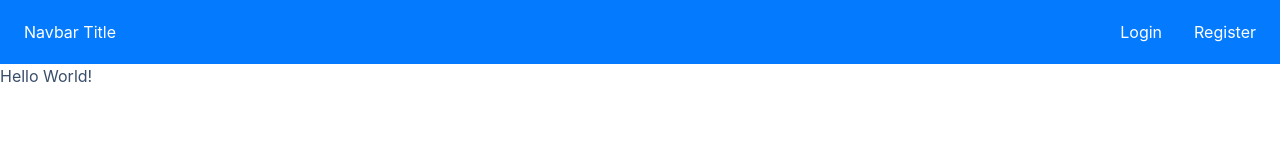
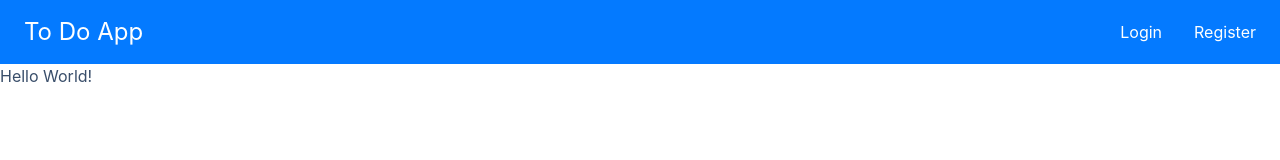
Before and after one commit to JimmyCamus/Serverless-Todo-App, a React (Create React App) app: page / in a window 1280 px wide. Shown: the top 160 px of the page. Built offline with nearby package versions, Linux system fonts and the light colour scheme.

Commit message:
feat: navbar title is now a link to home

```diff
--- a/src/components/layout/Navbar.tsx
+++ b/src/components/layout/Navbar.tsx
@@ -22,7 +22,9 @@ const Navbar = ({ children }: { children: ReactNode }) => {
             </svg>
           </label>
         </div>
-        <div className="flex-1 px-2 mx-2">Navbar Title</div>
+        <div className="flex-1 px-2 mx-2 text-2xl">
+          <Link to={"/"}>To Do App</Link>
+        </div>
         <div className="flex-none hidden lg:block">
           <ul className="menu menu-horizontal">
             <li>
```
